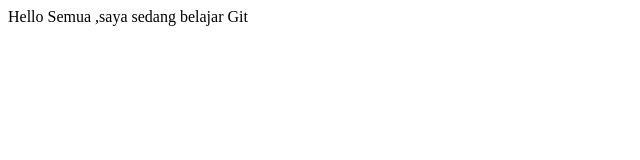
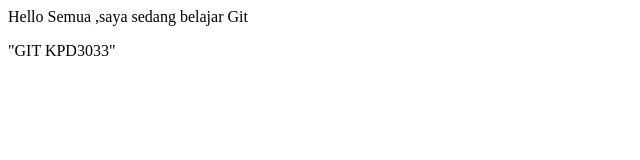
Before and after one commit to haiqalfaris/project01, a plain HTML site: page index.html in a window 1280 px wide. Shown: the whole page, without its empty margins (0-640 px from the left). Drawn offline with Linux system fonts and the light colour scheme.

Commit message:
index.html

```diff
--- a/index.html
+++ b/index.html
@@ -9,7 +9,7 @@
 <body>
 
 	<p> Hello Semua ,saya sedang belajar Git </p>
-
+	"GIT KPD3033"
 </body>
 
 </html>
```
